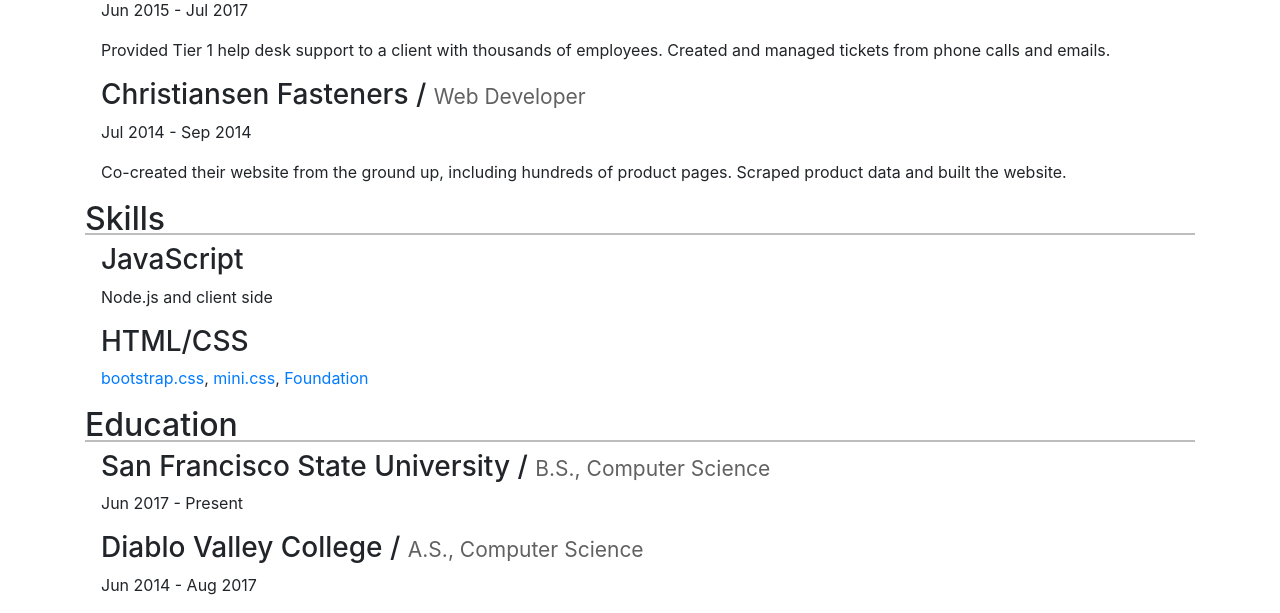
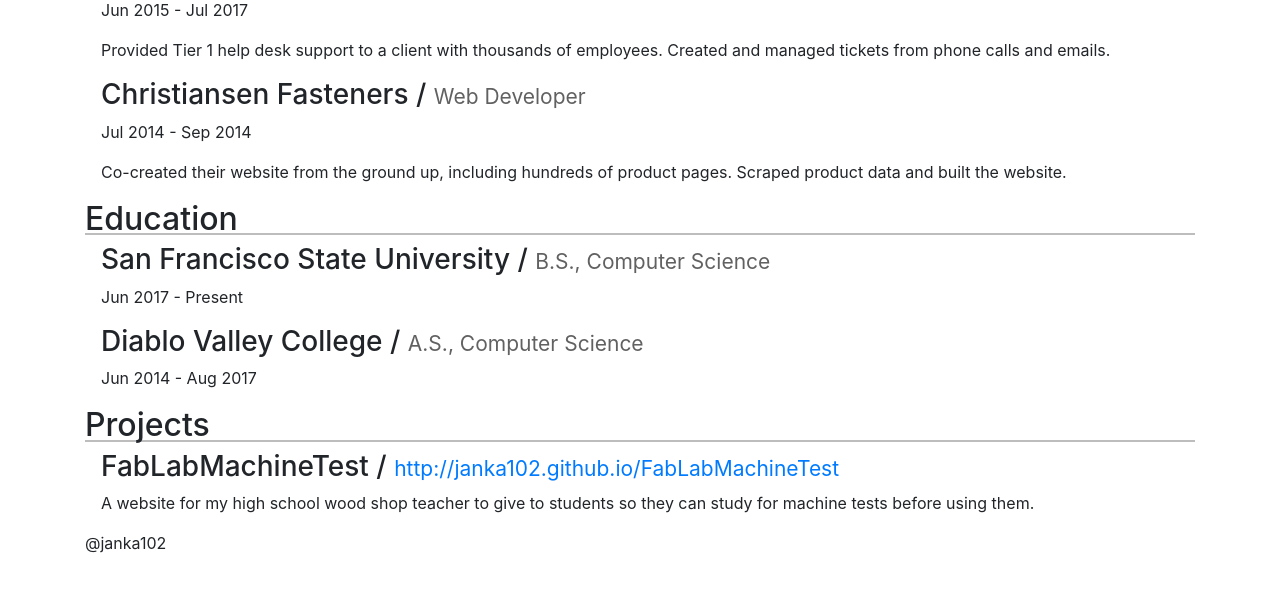
Before and after one commit to janka102/csc412-website, a PHP site: page /resume.php in a window 1280 px wide. Shown: the part 280-893 px from the top of the page. After the commit the page ends 833 px from the top, so only its background shows below. Run offline with PHP 8.4, Linux system fonts and the light colour scheme; some web fonts are replaced.

Commit message:
Add more content

```diff
--- a/about.php
+++ b/about.php
@@ -8,8 +8,10 @@
 <div class="row">
   <div class="col-12">
     <h1>About Me</h1>
-    <p>jsmick is a student at San Francisco State University.</p>
-    <p>He is taking CSC 412 in the Fall of 2017.</p>
+    <p>My name is Jesse Smick. I have lived my whole life in the East Bay Area moving around between a few cities.</p>
+    <p> I took a computer programming class in middle school and have enjoyed programming ever since. I started out with very simple web pages using vertical <code>&lt;marquee&gt;</code> tags everywhere.</p>
+    <p>I went to Diablo Valley College after high school. I am currently a transfer student to San Francisco State University.</p>
+    <p>I am taking CSC 412 in the Fall of 2017.</p>
   </div>
 </div>
 
--- a/footer.php
+++ b/footer.php
@@ -1,4 +1,14 @@
   </main>
+  <footer>
+    <div class="container">
+      @janka102
+      <a href="https://www.github.com/janka102"><i class="icon-github"></i></a>
+      <a href="https://www.twitter.com/janka102"><i class="icon-twitter"></i></a>
+      <a href="https://stackoverflow.com/users/1307440/janka102"><i class="icon-stackoverflow"></i></a>
+      <a href="https://www.linkedin.com/in/jesse-smick-36b04884/"><i class="icon-linkedin"></i></a>
+      <a href="https://keybase.io/janka102"><i class="icon-key"></i></a>
+    </div>
+  </footer>
 
 <?php
   $all_js = array_merge(array('main.js'), $js);
--- a/resume.php
+++ b/resume.php
@@ -33,20 +33,6 @@
     </section>
 
     <section>
-      <h2>Skills</h2>
-
-      <article>
-        <h3>JavaScript</h3>
-        <p>Node.js and client side</p>
-      </article>
-
-      <article>
-        <h3>HTML/CSS</h3>
-        <p><a href="https://getbootstrap.com">bootstrap.css</a>, <a href="http://minicss.org">mini.css</a>, <a href="https://foundation.zurb.com">Foundation</a></p>
-      </article>
-    </section>
-
-    <section>
       <h2>Education</h2>
 
       <article>
@@ -59,6 +45,15 @@
         <p>Jun 2014 - Aug 2017</p>
       </article>
     </section>
+
+    <section>
+      <h2>Projects</h2>
+
+      <article>
+        <h3>FabLabMachineTest / <small><a href="http://janka102.github.io/FabLabMachineTest">http://janka102.github.io/FabLabMachineTest</a></small></h3>
+        <p>A website for my high school wood shop teacher to give to students so they can study for machine tests before using them.</p>
+      </article>
+    </section>
   </div>
 </div>
 
```
